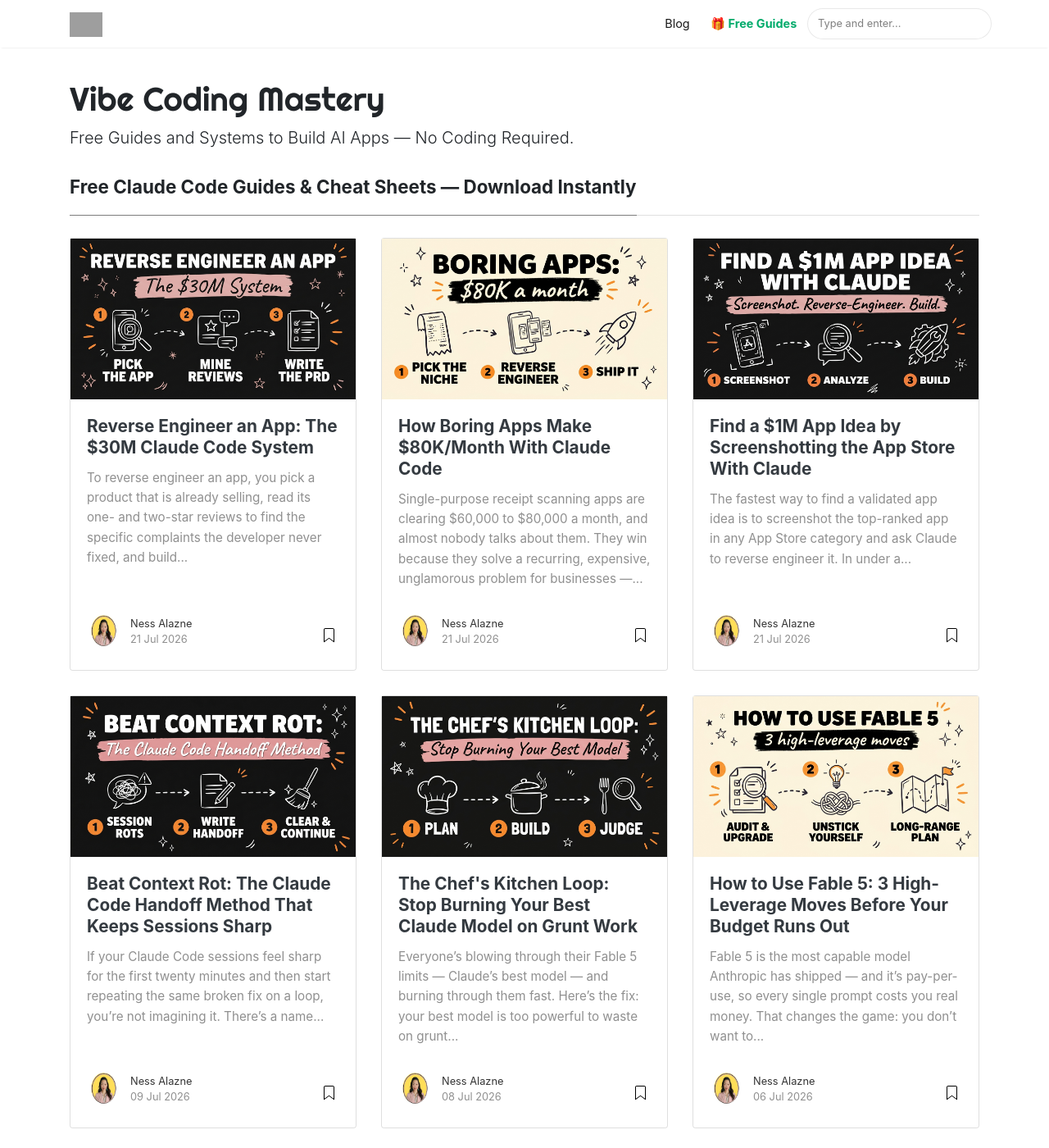
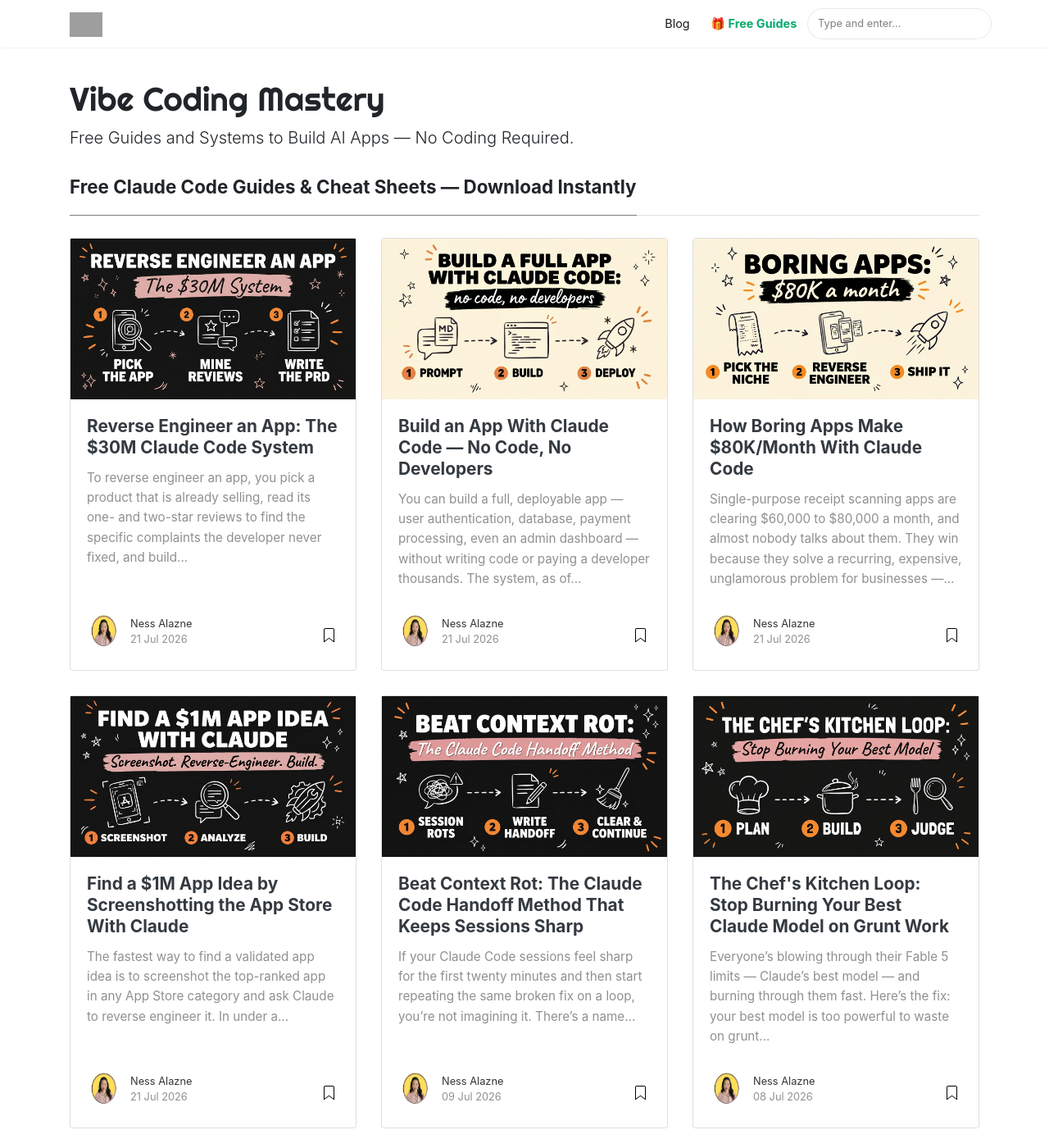
Before and after one commit to nessalazne/nessalazne.github.io, a Jekyll site: the page built from index.html, in a window 1280 px wide and 1400 px high. Shown: the whole window at 82% size. Built offline with Jekyll 4.4.1, drawn with Linux system fonts in a browser that asks for light colours; nearby versions of some CDN libraries; the list of posts is cut into pages by our own code; some of the changed lines change nothing that is shown; some of the changed text lies outside the part shown; grey boxes are pictures that could not be loaded.

Commit message:
Add: Build an App With Claude Code — No Code, No Developers

````diff
--- a/_pages/get.md
+++ b/_pages/get.md
@@ -174,6 +174,14 @@
 
 <script>
 var GUIDES = {
+  "builder": [
+    {
+      title: "The Full-App Builder Playbook",
+      desc: "The 4-step system to build a deployable app with Claude Code \u2014 auth, payments and dashboard, no developers needed.",
+      url: "https://hub.digicuratoragency.com/welcome",
+      post: "https://blog.digicuratoragency.com/build-full-app-claude-code/"
+    }
+  ],
   "app": [
     {
       title: "The Reverse-Engineer Playbook",
--- /dev/null
+++ b/_posts/2026-07-21-build-full-app-claude-code.md
@@ -0,0 +1,188 @@
+---
+layout: post
+title: "Build an App With Claude Code — No Code, No Developers"
+description: "Skip the $5K developer quote: use Claude Chat to write a CLAUDE.md master prompt, then let Claude Code build your full app — auth, payments, dashboard."
+author: ness
+categories: [Claude Code, AI Automation]
+tags: [claude code, claude.md, no code, app development, ai agents]
+image: assets/images/build-full-app-claude-code-header.jpg
+featured: false
+---
+
+You can build a full, deployable app — user authentication, database, payment processing, even an admin dashboard — without writing code or paying a developer thousands. The system, as of July 2026: use Claude Chat to craft a master build prompt called a CLAUDE.md file, then hand it to Claude Code (Anthropic's terminal-based AI coding agent), which generates every layer of the app while you direct it like a founder. When an error pops up, you paste it back into the agent and it corrects itself.
+
+Most entrepreneurs still get a $5,000–$20,000 quote for an MVP and assume that is the price of entry. It isn't anymore. The price of entry is one well-written markdown file.
+
+---
+
+## Get the Free Guide
+
+The playbook has the exact Claude Chat prompt that writes your CLAUDE.md master file, the phased build prompt for Claude Code, and the error-fix loop that keeps the agent on track.
+
+**[Get the free Full-App Builder Playbook →](https://hub.digicuratoragency.com/welcome)**
+
+---
+
+<div style="max-width: 315px; margin: 2rem auto;">
+  <div style="position: relative; padding-bottom: 177.78%; height: 0; overflow: hidden; border-radius: 10px;">
+    <iframe style="position: absolute; top: 0; left: 0; width: 100%; height: 100%;"
+      src="https://www.youtube.com/embed/52WlwVT1EmU"
+      frameborder="0"
+      allow="accelerometer; autoplay; clipboard-write; encrypted-media; gyroscope; picture-in-picture"
+      allowfullscreen></iframe>
+  </div>
+</div>
+
+## What Is the CLAUDE.md Master Prompt System?
+
+The CLAUDE.md master prompt system is a two-tool workflow: Claude Chat writes the build specification, and Claude Code executes it. Instead of typing vague instructions into a coding agent and hoping, you split the job the way a founder and an engineering team would.
+
+1. **Claude Chat is your product strategist.** You describe the app in plain language, and it interrogates the idea — users, features, data, payments — then writes it all up as a CLAUDE.md file: a structured markdown document that tells a build agent exactly what to make and what rules to follow.
+2. **Claude Code is your engineering team.** You drop the CLAUDE.md into a project folder, open Claude Code, and tell it to build. It scaffolds the repo, writes the schema, wires the auth, and keeps going until the spec is met.
+3. **You are the founder.** Your job is to hold the scope, review each phase, and feed errors back. You direct; the agent builds.
+
+The reason this works better than "just prompting" is that a CLAUDE.md file persists. Claude Code reads it automatically at the start of every session, so your requirements, stack choices, and rules survive across conversations instead of getting lost when the context resets — the same failure mode I covered in [beating context rot with a Claude Code handoff file](https://blog.digicuratoragency.com/beat-context-rot-claude-code-handoff/).
+
+## How Do You Write the CLAUDE.md Master Prompt?
+
+You write the CLAUDE.md by making Claude Chat do it for you. Open a chat, describe your app idea in a few sentences, and paste this:
+
+```text
+Act as a senior product engineer. Interview me about the app I just
+described — ask about target users, core features, data, payments,
+and admin needs — one question at a time, until you have enough to
+write a complete build spec.
+
+Then output a CLAUDE.md file for Claude Code containing:
+
+1. Product overview — what the app is and who it's for, in 3 sentences.
+2. Tech stack — pick a modern, boring, well-documented stack and
+   justify each choice in one line.
+3. Data model — every entity, its fields, and relationships.
+4. Feature list — split into "v1 (must ship)" and "v2 (later)".
+5. User authentication and payment requirements.
+6. Build rules: no mock data in committed code, run the app and verify
+   each feature before reporting it done, write the smallest diff that
+   fully solves each step, and stop for my review after each phase.
+
+Output only the finished CLAUDE.md, ready to save.
+```
+
+Here is what each section of the finished file does once Claude Code picks it up:
+
+| CLAUDE.md section | What Claude Code does with it |
+|---|---|
+| Product overview | Keeps every decision anchored to the actual user |
+| Tech stack | Stops mid-build framework switching |
+| Data model | Writes the database schema and migrations on day one |
+| v1 / v2 feature split | Protects your scope when the agent gets ambitious |
+| Auth + payments spec | Wires signup, login, and checkout to real providers |
+| Build rules | Forces verification, so "done" means running |
+
+The build rules section is the one most people skip, and it is the one that separates a deployable product from a demo that falls over. An agent with no rules will happily report success on code it never ran.
+
+## How Does Claude Code Build Every Layer of the App?
+
+Claude Code builds the app in phases, and you make it prove each phase before it moves to the next. Save the CLAUDE.md in an empty project folder, open Claude Code in that folder, and start with:
+
+```text
+Read CLAUDE.md. Build v1 in phases, stopping for my review after each:
+
+Phase 1 — Scaffold the repo, database schema, and user authentication.
+Phase 2 — The core feature, end to end, working with real data.
+Phase 3 — Payment processing with a test-mode checkout I can click.
+Phase 4 — Admin dashboard and analytics.
+
+Follow the build rules in CLAUDE.md at every step.
+```
+
+From one master prompt like this, the agent generates the full stack: signup and login, the database, Stripe-style payment processing, and the product itself — people are shipping everything from booking tools to casino-style games with live leaderboards this way. It is the same phased approach behind [building a million-dollar app with Claude Code](https://blog.digicuratoragency.com/build-1m-app-claude-code/): small verified steps, never one giant "build my app" request.
+
+This isn't a prototype pipeline. Because the spec includes auth, payments, and verification rules, what comes out the other end is a deployable, revenue-ready product — the agent handles every layer of the build, and you just direct it.
+
+## What Do You Do When an Error Pops Up?
+
+You paste the error straight back into Claude Code, verbatim, and let it self-correct. This is the whole debugging workflow, and it is why non-coders can ship real software now. The agent reads the stack trace, finds the file, fixes the cause, and re-runs the app.
+
+Three habits make the loop reliable:
+
+- **Paste the full error, not a summary.** "It's broken" gets a guess; the actual traceback gets a fix.
+- **Make it re-run after every fix.** Your CLAUDE.md build rules already demand this — hold the agent to it.
+- **Start fresh sessions between phases.** Run `/clear` and let Claude Code re-read CLAUDE.md. Long sessions drift; the master file doesn't.
+
+If the same error survives two fix attempts, ask the agent to explain the root cause in plain English before touching code again. That one instruction breaks nearly every fix-fail loop.
+
+## What Else Can You Build With .md Master Prompts?
+
+Anything you can specify in a markdown file, you can bolt onto the app with its own master prompt. The pattern scales past v1: once the core product runs, you write (or have Claude Chat write) a focused .md spec per feature and hand each one to Claude Code the same way.
+
+The ones that turn a side project into a business:
+
+1. **Admin dashboard** — user management, revenue view, content moderation.
+2. **Analytics** — signups, activation, and churn, tracked from day one.
+3. **Live chat and support** — a widget wired to your own inbox.
+4. **Leaderboards and gamification** — the retention layer that keeps users opening the app.
+
+Each spec is twenty minutes of writing for a feature that used to be a developer invoice. And if you would rather start from a product the market has already validated, the same master-prompt system works on top of [reverse-engineering a proven app from its screenshots](https://blog.digicuratoragency.com/boring-apps-receipt-tracker-claude-code/) or [cloning an $800K app's playbook](https://blog.digicuratoragency.com/clone-800k-app-claude-code/) — the research changes, the build system doesn't.
+
+## FAQ
+
+### What is a CLAUDE.md file?
+
+A CLAUDE.md file is a markdown document that Claude Code automatically reads at the start of every session in a project folder. Used as a master build prompt, it holds your product spec, tech stack, data model, and build rules so the agent follows them consistently across sessions.
+
+### Do I need to know how to code to build an app with Claude Code?
+
+No. Claude Code writes, runs, and fixes all the code. Your job is to describe the product clearly, hold the scope phase by phase, and paste errors back when they appear — founder skills, not programming skills.
+
+### Can Claude Code really handle authentication and payments?
+
+Yes. Given a spec, Claude Code wires standard providers — Supabase or similar for auth and database, Stripe-style checkout in test mode for payments — and you verify each with a real click-through before going live. As of July 2026 this is routine, not experimental.
+
+### How long does it take to build a full app this way?
+
+Writing the CLAUDE.md with Claude Chat takes under an hour. A focused v1 — auth, core feature, payments, dashboard — typically comes together over a weekend of phased building and review, compared with weeks and a five-figure invoice for a hired MVP.
+
+### What happens when the build breaks?
+
+You paste the exact error message back into Claude Code and it self-corrects: it reads the trace, fixes the cause, and re-runs the app. If a fix fails twice, ask it to explain the root cause in plain English before trying again.
+
+## Stop Renting Developers. Start Directing Agents.
+
+The leverage shift is real: one founder with a well-written CLAUDE.md master prompt now ships what used to take a contracted dev team. Claude Chat writes the spec, Claude Code builds every layer — authentication, database, payments, dashboard — and the error loop means broken never stays broken. You direct it like a founder, because that is what you are.
+
+Ready to build systems you own instead of renting someone else's? That is exactly what we do inside [Vibe Coding Mastery](https://builds.digicuratoragency.com/).
+
+<script type="application/ld+json">
+{
+  "@context": "https://schema.org",
+  "@type": "FAQPage",
+  "mainEntity": [
+    {
+      "@type": "Question",
+      "name": "What is a CLAUDE.md file?",
+      "acceptedAnswer": { "@type": "Answer", "text": "A CLAUDE.md file is a markdown document that Claude Code automatically reads at the start of every session in a project folder. Used as a master build prompt, it holds your product spec, tech stack, data model, and build rules so the agent follows them consistently across sessions." }
+    },
+    {
+      "@type": "Question",
+      "name": "Do I need to know how to code to build an app with Claude Code?",
+      "acceptedAnswer": { "@type": "Answer", "text": "No. Claude Code writes, runs, and fixes all the code. Your job is to describe the product clearly, hold the scope phase by phase, and paste errors back when they appear — founder skills, not programming skills." }
+    },
+    {
+      "@type": "Question",
+      "name": "Can Claude Code really handle authentication and payments?",
+      "acceptedAnswer": { "@type": "Answer", "text": "Yes. Given a spec, Claude Code wires standard providers — Supabase or similar for auth and database, Stripe-style checkout in test mode for payments — and you verify each with a real click-through before going live. As of July 2026 this is routine, not experimental." }
+    },
+    {
+      "@type": "Question",
+      "name": "How long does it take to build a full app this way?",
+      "acceptedAnswer": { "@type": "Answer", "text": "Writing the CLAUDE.md with Claude Chat takes under an hour. A focused v1 — auth, core feature, payments, dashboard — typically comes together over a weekend of phased building and review, compared with weeks and a five-figure invoice for a hired MVP." }
+    },
+    {
+      "@type": "Question",
+      "name": "What happens when the build breaks?",
+      "acceptedAnswer": { "@type": "Answer", "text": "You paste the exact error message back into Claude Code and it self-corrects: it reads the trace, fixes the cause, and re-runs the app. If a fix fails twice, ask it to explain the root cause in plain English before trying again." }
+    }
+  ]
+}
+</script>
````
Also changed, not shown: assets/images/build-full-app-claude-code-header.jpg (added), 1 other file.
